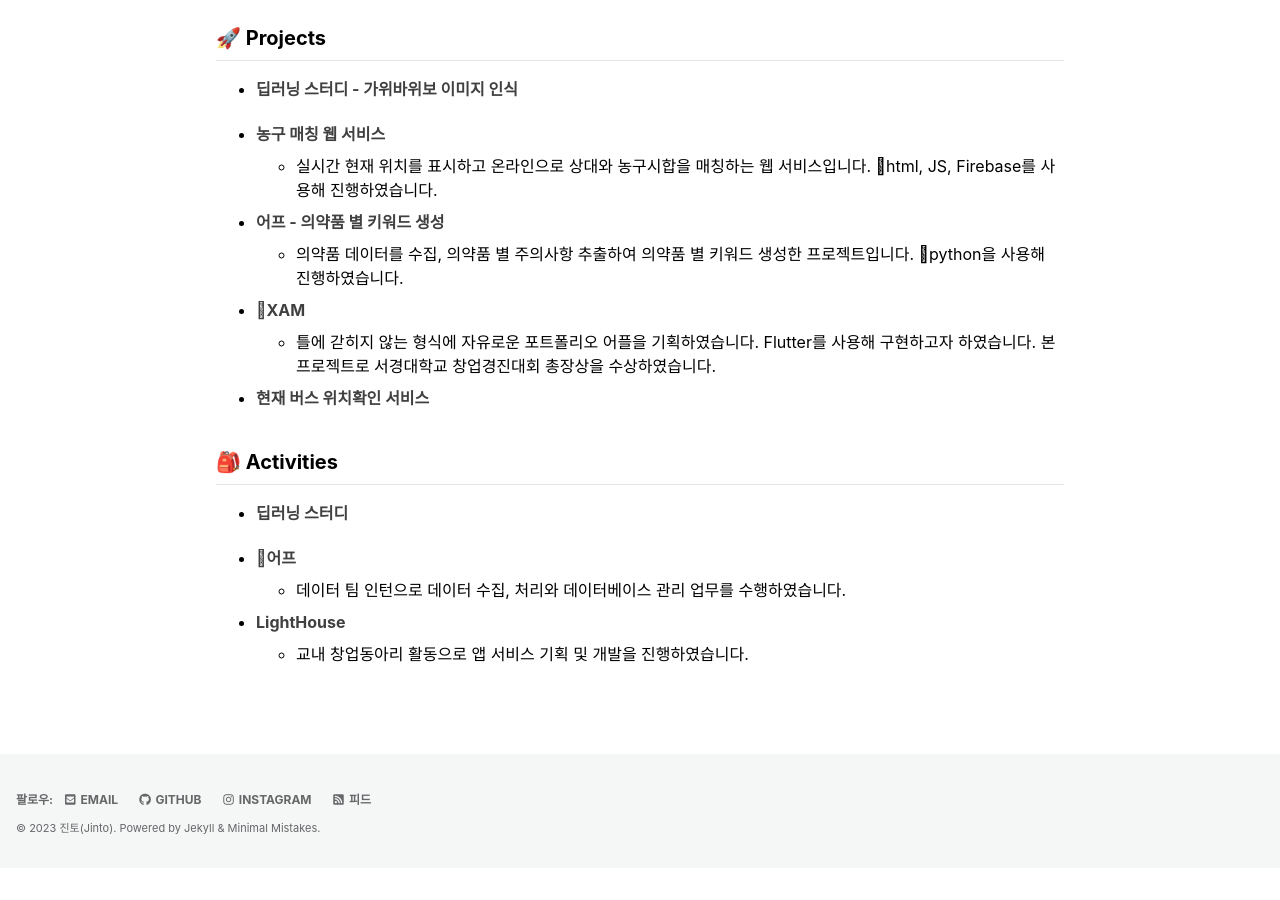
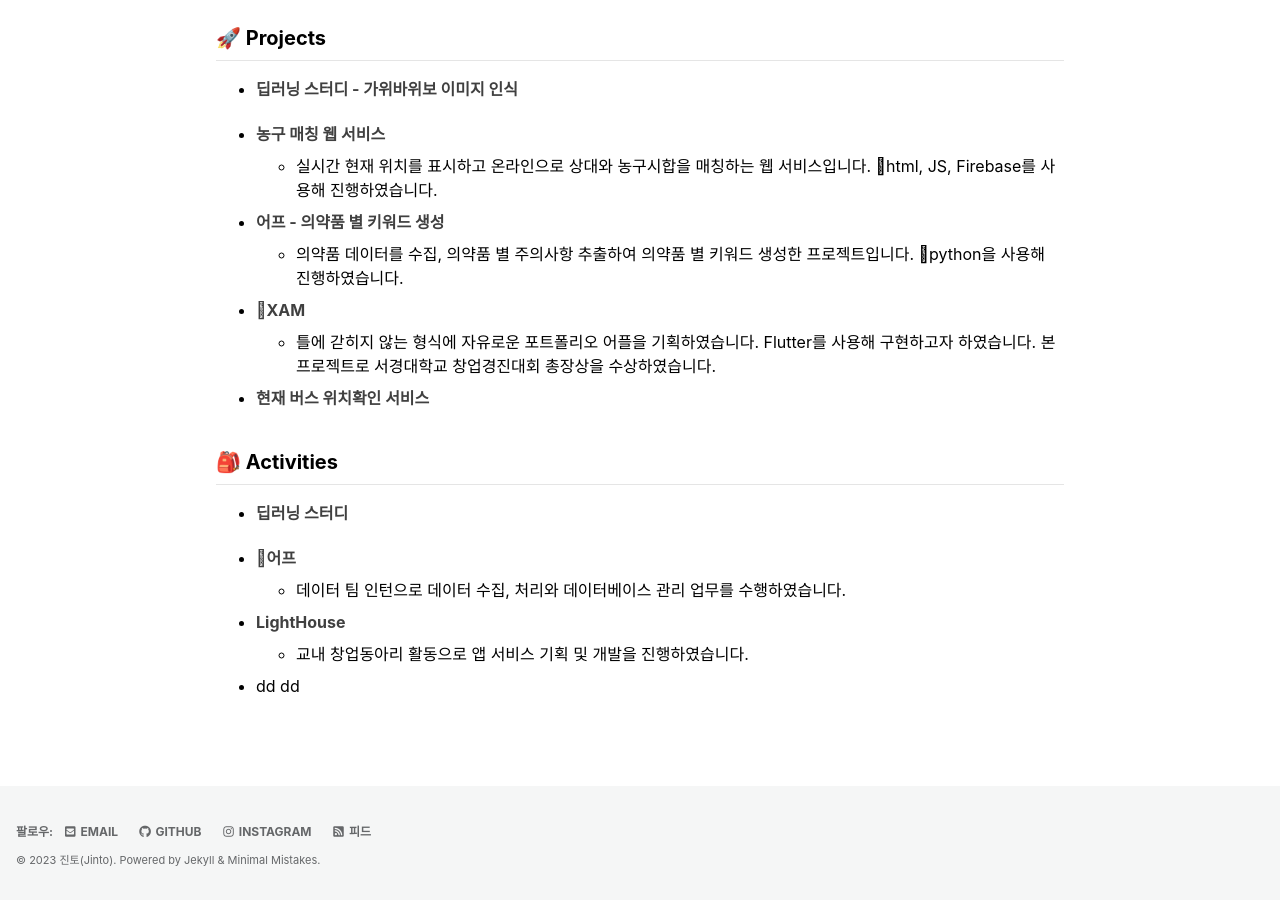
Before and after one commit to j1nt0/j1nt0.github.io, a Jekyll site: the page built from _pages/about.md, in a window 1280 px wide and 900 px high, scrolled down 721 px. Built offline with Jekyll 4.4.1, drawn with Linux system fonts in a browser that asks for light colours; cached includes are drawn as plain includes; before the commit the page ends 1589 px from its top, so only the background shows below that.

```diff
--- a/_pages/about.md
+++ b/_pages/about.md
@@ -44,3 +44,6 @@ layout: single
 
 - **[LightHouse](https://paper-timpani-99f.notion.site/LightHouse-a36664200bcb48c18d1d525a346c9a03)**
     - 교내 창업동아리 활동으로 앱 서비스 기획 및 개발을 진행하였습니다.
+
+-   dd
+    dd
```
